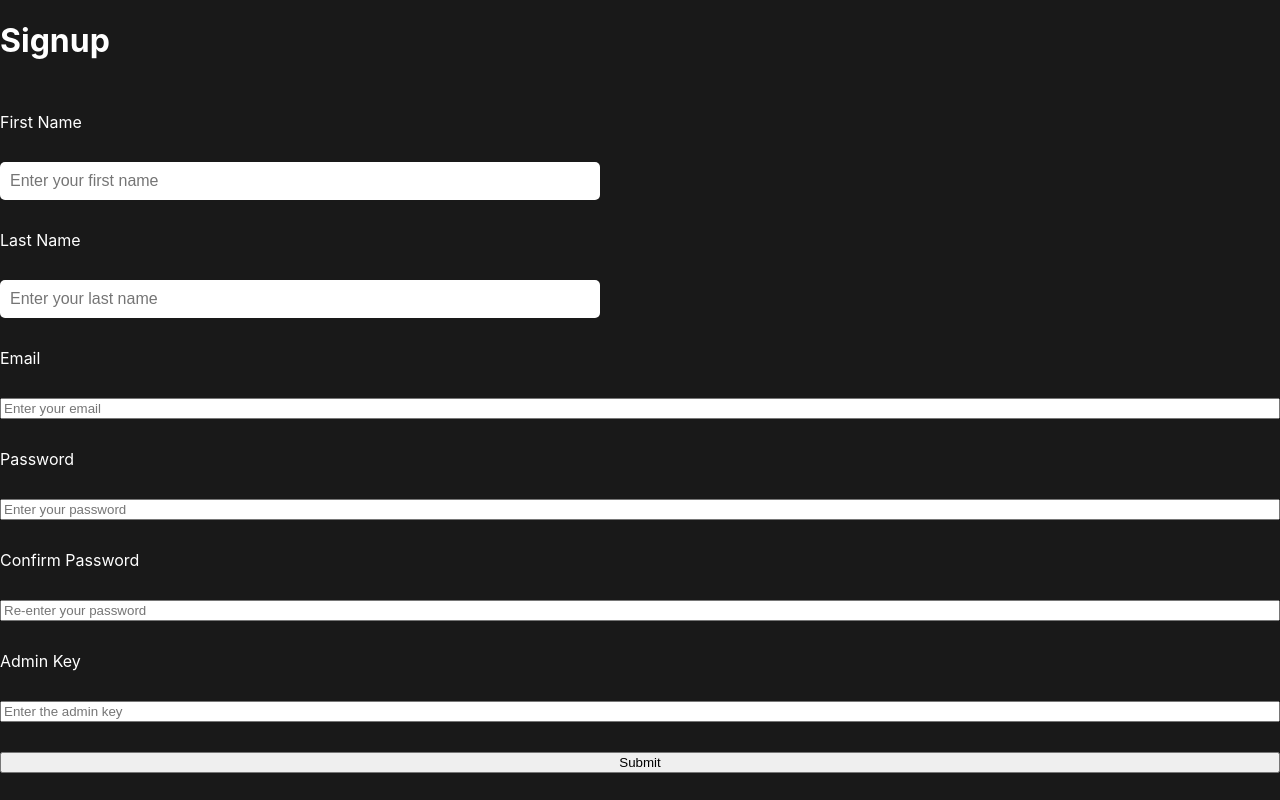
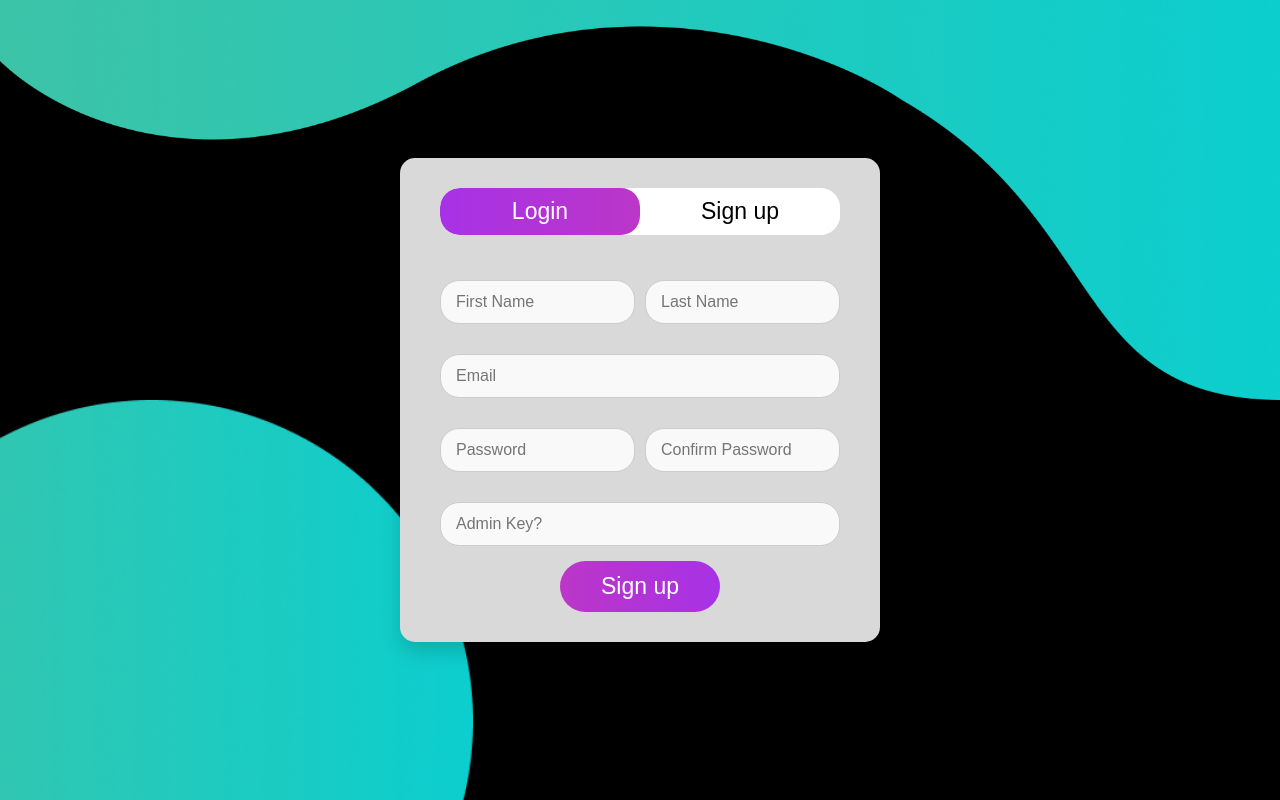
Before and after one commit to yoyobazzi3/DigitalNestScheduler, a React (Create React App) app in the folder Frontend/my-react-app/: page /signup in a window 1280 px wide. Built offline with nearby package versions, Linux system fonts and the light colour scheme; no server answers.

Commit message:
wip: style for signup form was created still need some issues and login part

```diff
--- a/Frontend/my-react-app/src/pages/Signup.css
+++ b/Frontend/my-react-app/src/pages/Signup.css
@@ -0,0 +1,121 @@
+.SignupWrapper {
+    margin: 0;
+    font-family: 'Arial', sans-serif;
+    display: flex;
+    flex-direction: column;
+    justify-content: center;
+    align-items: center;
+    height: 100vh;
+    background-color: #000000;
+    overflow: hidden;
+  }
+
+  form{
+    gap: 0;
+  }
+
+  .Signup {
+    display: flex;
+    justify-content: center;
+    align-items: center;
+    width: 100%;
+  }
+
+  .Signup-container {
+    background: #D9D9D9;
+    border-radius: 15px;
+    padding: 30px 40px;
+    width: 400px;
+    box-shadow: 0px 10px 20px rgba(0, 0, 0, 0.15);
+    text-align: center;
+    z-index: 99;
+  }
+
+  .nameContainer, .passwordContainer{
+    display: flex;
+    gap: 10px;
+  }
+
+  .tabs {
+    display: flex;
+    justify-content: space-between;
+    margin-bottom: 30px;
+    border-radius: 20px;
+    overflow: hidden;
+    background-color: #ffffff;
+  }
+
+  .tab {
+    flex: 1;
+    padding: 10px;
+    font-size: 23px;
+    border: none;
+    cursor: pointer;
+    color: #000000;
+    transition: all 0.3s ease;
+    background-color: white;
+  }
+
+  .tab.active {
+    background: linear-gradient(90deg, #a732e6, #bc36c8);
+    color: white;
+    border-radius: 1.5vw;
+  }
+
+  .Signup-form input {
+    display: block;
+    width: 92%;
+    padding: 12px 15px;
+    margin: 15px 0;
+    border: 1px solid #ccc;
+    border-radius: 1.5vw;
+    font-size: 16px;
+    background-color: #f9f9f9;
+    transition: border-color 0.3s ease, background-color 0.3s ease;
+  }
+
+  .Signup-form input:focus {
+    border-color: #009688;
+    background-color: #ffffff;
+    outline: none;
+  }
+
+  .Signup-form button {
+    background: linear-gradient(270deg, #a732e6, #bc36c8);
+    border-radius: 5vw;
+    color: white;
+    border: none;
+    padding: 12px 20px;
+    font-size: 23px;
+    cursor: pointer;
+    transition: transform 0.3s ease, box-shadow 0.3s ease;
+    width: 40%;
+    display: flex;
+    justify-content: center;
+    align-self: center;
+  }
+
+  .Signup-form button:hover {
+    transform: scale(1.05);
+    box-shadow: 0px 8px 15px rgba(0, 0, 0, 0.2);
+  }
+  .Waves {
+    background-image: url(../assets/waves.png);
+    width: 100%;
+    height: 50vh;
+    position: absolute;
+    top: 0;
+    background-size: 100% 100%;
+    background-repeat: no-repeat;
+    background-position: center;
+}
+.Circle {
+    background-image: url(../assets/Ellipse.png);
+    width: 100%; /* Ensures the circle spans the full width */
+    height: 50vh; /* Adjust as needed */
+    position: absolute; /* Positioning relative to a parent */
+    bottom: 0; /* Aligns to the bottom of the parent */
+    left: 0; /* Ensures it starts at the left edge */
+    background-repeat: no-repeat; /* Prevents repeating */
+    background-size: contain; /* Ensures the image fits without distortion */
+}
--- a/Frontend/my-react-app/src/pages/Signup.jsx
+++ b/Frontend/my-react-app/src/pages/Signup.jsx
@@ -71,66 +71,70 @@ const Signup = () => {
   }, []);
 
   return (
+    <div className='SignupWrapper'>
+      <div className='Waves'></div>
       <div className="Signup">
+      <div className="Signup-container">
+        <div className="tabs">
+          <button className="tab active">Login</button>
+          <button className="tab">Sign up</button>
+        </div>
         <form onSubmit={handleSubmit} className="Signup-form">
-        <h1>Signup</h1>
-        <label>First Name</label>
+          <div className='nameContainer'>
             <input
-          className="input"
+              className='firstName'
               type="text"
               name="firstName"
-          placeholder="Enter your first name"
+              placeholder="First Name"
               value={formData.firstName}
               onChange={handleChange}
             />
-        <label>Last Name</label>
             <input
-          className="input"
+            className='lastName'
               type="text"
               name="lastName"
-          placeholder="Enter your last name"
+              placeholder="Last Name"
               value={formData.lastName}
               onChange={handleChange}
             />
-        <label>Email</label>
+          </div>
           <input
-          className="input"
             type="email"
             name="email"
-          placeholder="Enter your email"
+            placeholder="Email"
             value={formData.email}
             onChange={handleChange}
           />
-        <label>Password</label>
+          <div className="passwordContainer">
             <input
-          className="input"
               type="password"
               name="password"
-          placeholder="Enter your password"
+              placeholder="Password"
               value={formData.password}
               onChange={handleChange}
             />
-        <label>Confirm Password</label>
             <input
-          className="input"
               type="password"
               name="confirmPassword"
-          placeholder="Re-enter your password"
+              placeholder="Confirm Password"
               value={formData.confirmPassword}
               onChange={handleChange}
             />
-        <label>Admin Key</label>
+          </div>
           <input
-          className="input"
             type="password"
             name="adminKey"
-          placeholder="Enter the admin key"
+            placeholder="Admin Key?"
             value={formData.adminKey}
             onChange={handleChange}
           />
-        <button type="submit">Submit</button>
+          <button type="submit">Sign up</button>
         </form>
         </div>
+      </div>
+      <div className='Circle'></div>
+    </div>
+
   );
 };
 
```
Also changed, not shown: Frontend/my-react-app/src/assets/Ellipse.png (added), Frontend/my-react-app/src/assets/waves.png (added). Lines whose indentation alone changed are shown as unchanged.
